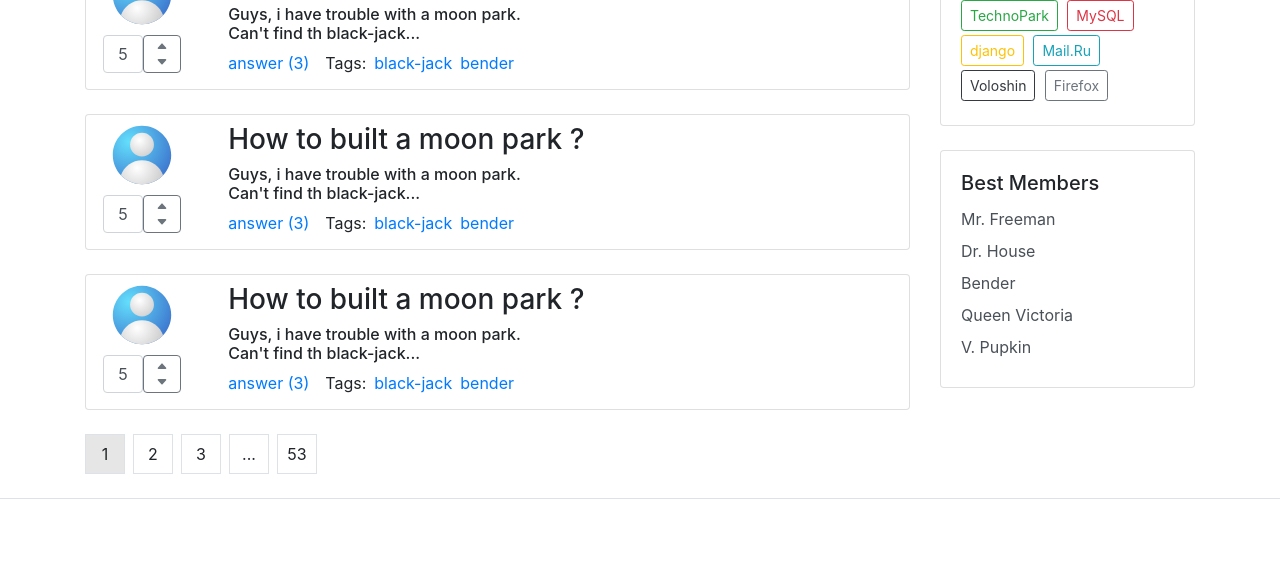
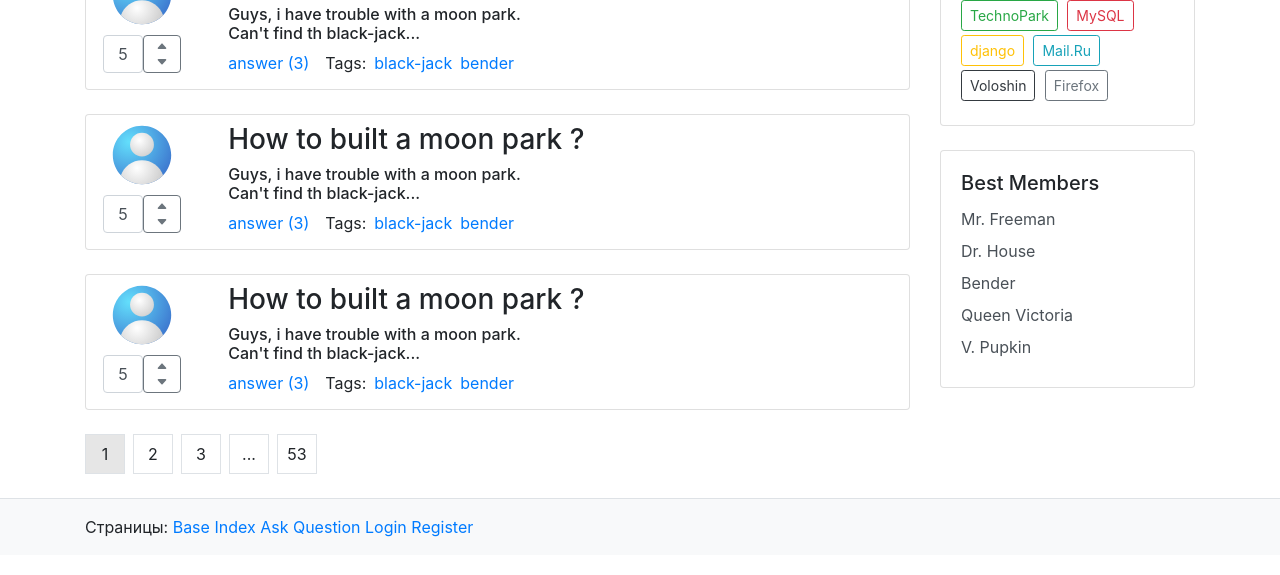
Before and after one commit to WorkIvanAccount/OtherWork, a plain HTML site: page templates/index.html in a window 1280 px wide. Shown: the part 205-780 px from the top of the page. Drawn offline with Linux system fonts and the light colour scheme.

Commit message:
Add files via upload

```diff
--- a/templates/index.html
+++ b/templates/index.html
@@ -298,7 +298,21 @@
         </div>
     </main>
 
-    <footer class="bg-light border-top"></footer>
+    <footer class="bg-light border-top">
+        <div class="container">
+            <div class="py-3">
+                <div class="mb-2 mb-md-0">
+                    <span class="">Страницы:</span>
+                    <a href="base.html" class="">Base</a>
+                    <a href="index.html" class="">Index</a>
+                    <a href="ask.html" class="">Ask</a>
+                    <a href="question.html" class="">Question</a>
+                    <a href="login.html" class="">Login</a>
+                    <a href="register.html" class="">Register</a>
+                </div>
+            </div>
+        </div>
+    </footer>
 
     <script src="../static/js/bootstrap.bundle.min.js"></script>
 </body>
```
Also changed, not shown: templates/ask.html (+15 -1 lines), templates/base.html (+15 -1 lines), templates/login.html (+15 -1 lines), templates/question.html (+15 -1 lines), templates/register.html (+15 -1 lines).
